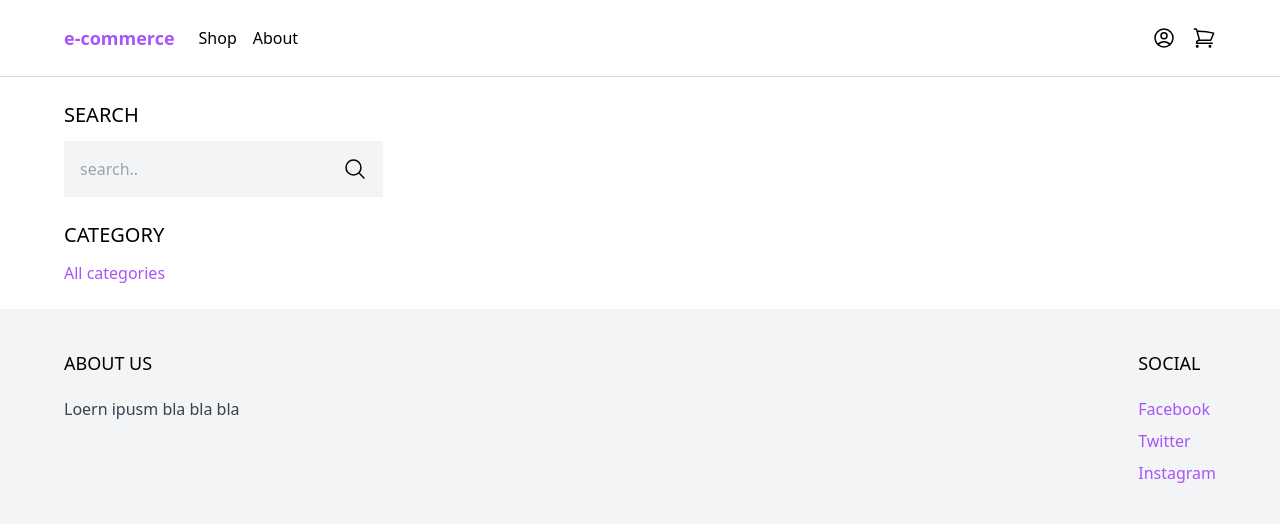
After one commit to mohammedashrafdagga/ecommerce, a Django app: page /product/shopping in a window 1280 px wide. The commit adds this page. Shown: the top 524 px of the page. Run offline with Django 4.2, Linux system fonts and the light colour scheme; data that the repository does not hold is empty; some libraries are stand-ins or nearby versions.

Commit message:
create shopping page into product app and create detail page

```diff
--- a/core/templates/core/base.html
+++ b/core/templates/core/base.html
@@ -18,7 +18,7 @@
             >e-commerce</a
           >
           <ul class="flex items-center space-x-4">
-            <li><a href="#">Shop</a></li>
+            <li><a href="{% url 'product:shopping' %}">Shop</a></li>
             <li><a href="#">About</a></li>
           </ul>
         </div>
--- /dev/null
+++ b/product/templates/product/shopping.html
@@ -0,0 +1,85 @@
+{% extends 'core/base.html' %}
+
+<!-- main content -->
+{% block content %}
+
+<div class="max-w-6xl mx-auto flex flex-wrap items-start py-6 px-6 xl:px-0">
+  <div class="filters w-full lg:w-1/4">
+    <h3 class="mb-3 text-xl uppercase">Search</h3>
+    <form>
+      <div class="flex">
+        <input
+          type="text"
+          class="p-4 bg-gray-100 border-0"
+          placeholder="search.."
+        />
+        <button class="p-4 bg-gray-100 border-0">
+          <svg
+            xmlns="http://www.w3.org/2000/svg"
+            fill="none"
+            viewBox="0 0 24 24"
+            stroke-width="1.5"
+            stroke="currentColor"
+            class="w-6 h-6"
+          >
+            <path
+              stroke-linecap="round"
+              stroke-linejoin="round"
+              d="M21 21l-5.197-5.197m0 0A7.5 7.5 0 105.196 5.196a7.5 7.5 0 0010.607 10.607z"
+            />
+          </svg>
+        </button>
+      </div>
+    </form>
+    <h3 class="mt-6 mb-3 text-xl uppercase">Category</h3>
+    <ul class="space-y-2">
+      <li>
+        <a
+          href="{% url 'product:shopping' %}"
+          class="{% if not active_category %}text-purple-500{% else %}text-gray-500{% endif %}"
+          >All categories</a
+        >
+      </li>
+
+      {% for category in categories %}
+      <li>
+        <a
+          href=""
+          class="{% if category.slug == active_category %}text-purple-500{% else %}text-gray-500{% endif %}"
+          >{{ category.name }}</a
+        >
+      </li>
+      {% endfor %}
+    </ul>
+  </div>
+  <div class="products w-full lg:w-3/4 flex items-center flex-wrap">
+    {% for product in products %}
+    <div class="w-full md:w-1/3 xl:w-1/4 p-6">
+      <a href="#">
+        <img src="" alt="" class="rounded-xl hover:shadow-lg" />
+      </a>
+      <div class="pt-3 flex items-center justify-between">
+        <a href="{% url 'product:detail' product.slug %}"> {{product.name}} </a>
+        <a href="#" class="text-purple-500 hover:text-purple-800">
+          <svg
+            xmlns="http://www.w3.org/2000/svg"
+            fill="none"
+            viewBox="0 0 24 24"
+            stroke-width="1.5"
+            stroke="currentColor"
+            class="w-6 h-6"
+          >
+            <path
+              stroke-linecap="round"
+              stroke-linejoin="round"
+              d="M2.25 3h1.386c.51 0 .955.343 1.087.835l.383 1.437M7.5 14.25a3 3 0 00-3 3h15.75m-12.75-3h11.218c1.121-2.3 2.1-4.684 2.924-7.138a60.114 60.114 0 00-16.536-1.84M7.5 14.25L5.106 5.272M6 20.25a.75.75 0 11-1.5 0 .75.75 0 011.5 0zm12.75 0a.75.75 0 11-1.5 0 .75.75 0 011.5 0z"
+            />
+          </svg>
+        </a>
+      </div>
+      <p class="pt-1 text-gray-400">${{product.price}}</p>
+    </div>
+    {% endfor %}
+  </div>
+</div>
+{% endblock %}
--- /dev/null
+++ b/product/urls.py
@@ -0,0 +1,10 @@
+from django.urls import path
+from .views import shopping, product_detail
+
+app_name = 'product'
+
+
+urlpatterns = [
+    path('shopping', shopping, name='shopping'),
+    path('<slug:slug>', product_detail, name='detail')
+]
--- a/product/views.py
+++ b/product/views.py
@@ -1,3 +1,14 @@
-from django.shortcuts import render
+from django.shortcuts import render, get_object_or_404
+from .models import Product, Category
 
-# Create your views here.
+
+def shopping(request):
+    products = Product.objects.all()
+    categories = Category.objects.all()
+    return render(request, 'product/shopping.html', {'products': products, 'categories': categories})
+
+
+# detail
+def product_detail(request, slug):
+    product = get_object_or_404(Product, slug=slug)
+    return render(request, 'product/detail.html', {'product': product})
--- a/project/urls.py
+++ b/project/urls.py
@@ -4,5 +4,6 @@ from django.urls import path, include
 
 urlpatterns = [
     path("admin/", admin.site.urls),
-    path('', include('core.urls', namespace='core'))
+    path('', include('core.urls', namespace='core')),
+    path('product/', include('product.urls', namespace='product')),
 ]
```
Also changed, not shown: product/templates/product/detail.html (added, +28 -0 lines), core/views.py (line endings or trailing spaces).
